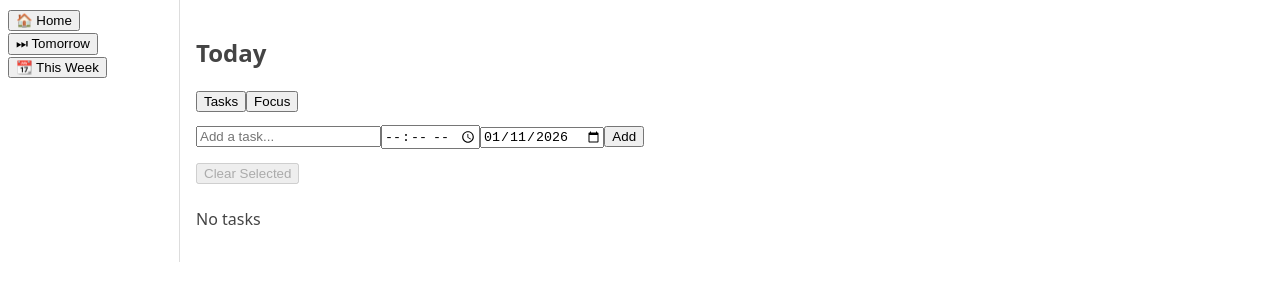
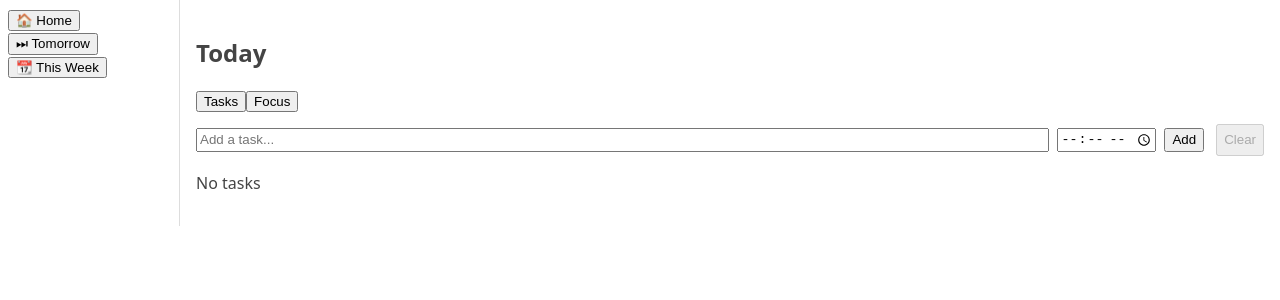
Before and after one commit to Pveeramalla/focus-todo, a React (Vite) app: page / in a window 1280 px wide. Shown: the top 300 px of the page. Built offline with nearby package versions, Linux system fonts and the light colour scheme.

Commit message:
list view adjustment

```diff
--- a/src/App.jsx
+++ b/src/App.jsx
@@ -249,7 +249,7 @@ function App() {
                 onClick={clearSelectedTasks}
                 disabled={selectedTaskIds.length === 0}
               >
-                Clear Selected
+                Clear
               </button>
             </div>
 
--- a/src/components/DayView.jsx
+++ b/src/components/DayView.jsx
@@ -19,7 +19,6 @@ function DayView({
   selectedTaskIds,
   onToggleSelect,
 }) {
-
   return (
     <>
       <h2>{title}</h2>
@@ -33,18 +32,36 @@ function DayView({
       {/* TASKS TAB */}
       {activeTab === "TASKS" && (
         <>
+          {/* 🔹 TOP TOOLBAR */}
+          <div
+            style={{
+              display: "flex",
+              alignItems: "center",
+              gap: "12px",
+              marginBottom: "12px",
+            }}
+          >
+            {/* Left: Add Task */}
+            <div style={{ flex: 1 }}>
               <TaskInput onAdd={addTask} />
+            </div>
 
+            {/* Right: Clear Selected */}
             {showClearCompleted && (
               <button
                 onClick={clearSelectedTasks}
                 disabled={selectedTaskIds.length === 0}
-              style={{ marginBottom: "8px" }}
+                style={{
+                  whiteSpace: "nowrap",
+                  height: "32px",
+                }}
               >
-              Clear Selected
+                Clear
               </button>
             )}
+          </div>
 
+          {/* TASK LIST */}
           <TaskList
             tasks={tasks}
             selectedTaskIds={selectedTaskIds}
--- a/src/components/Tasks/TaskInput.jsx
+++ b/src/components/Tasks/TaskInput.jsx
@@ -2,34 +2,25 @@ import { useState } from "react";
 
 function TaskInput({ onAdd }) {
   const [text, setText] = useState("");
-  const [time, setTime] = useState("");
-
-  // 🔹 NEW: due date state (default = today)
-  const [dueDate, setDueDate] = useState(
-    new Date().toISOString().split("T")[0]
-  );
+  const [time, setTime] = useState(""); // "" means no time
 
   const handleSubmit = (e) => {
     e.preventDefault();
     if (!text.trim()) return;
 
-    onAdd({
-      text,
-      time,
-      dueDate, // 🔹 NEW: pass dueDate
-    });
-
+    onAdd({ text: text.trim(), time });
     setText("");
     setTime("");
-    // dueDate intentionally NOT reset
   };
 
   return (
-    <form onSubmit={handleSubmit} style={{ marginBottom: "12px" }}>
+    <form onSubmit={handleSubmit} style={{ display: "flex", gap: "8px" }}>
       <input
+        type="text"
         placeholder="Add a task..."
         value={text}
         onChange={(e) => setText(e.target.value)}
+        style={{ flex: 1 }}
       />
 
       <input
@@ -38,13 +29,6 @@ function TaskInput({ onAdd }) {
         onChange={(e) => setTime(e.target.value)}
       />
 
-      {/* 🔹 NEW: Date picker */}
-      <input
-        type="date"
-        value={dueDate}
-        onChange={(e) => setDueDate(e.target.value)}
-      />
-
       <button type="submit">Add</button>
     </form>
   );
```
Lines whose indentation alone changed are shown as unchanged.
